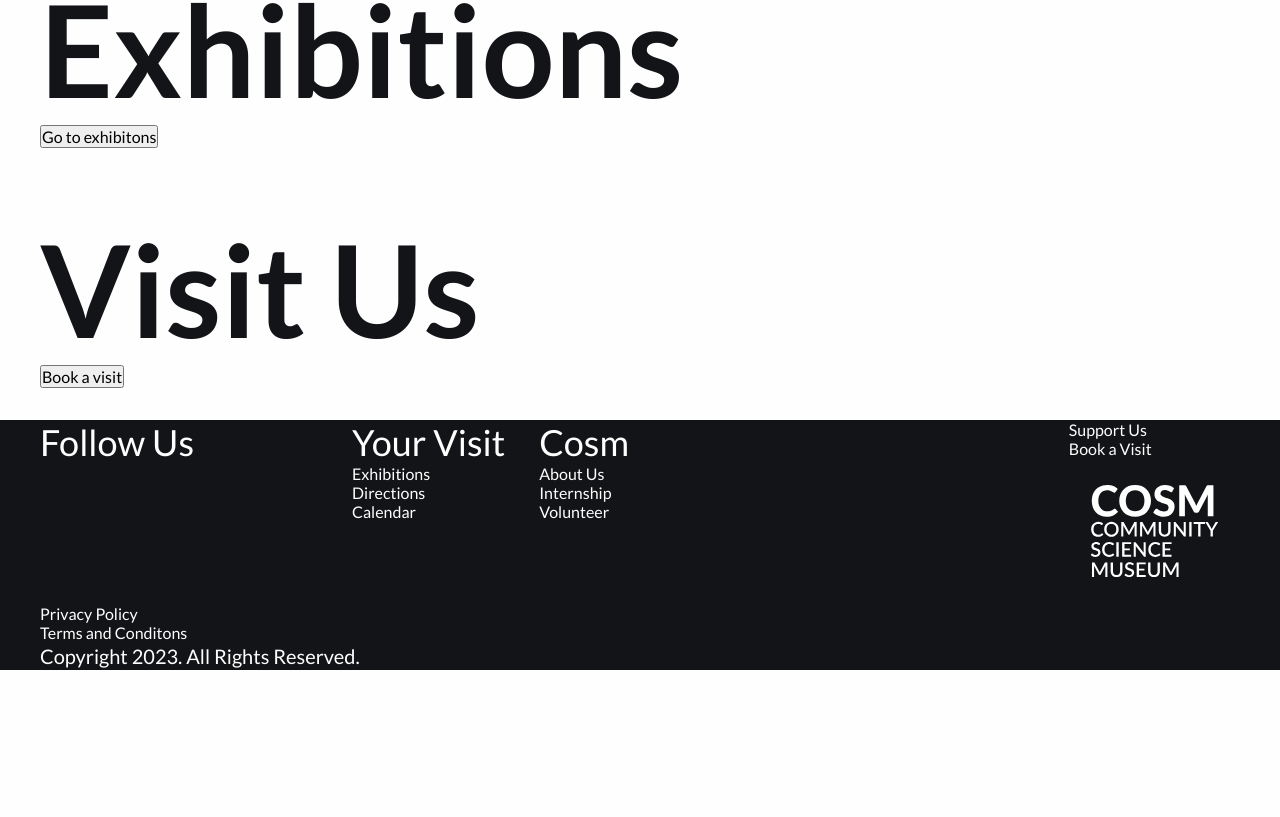
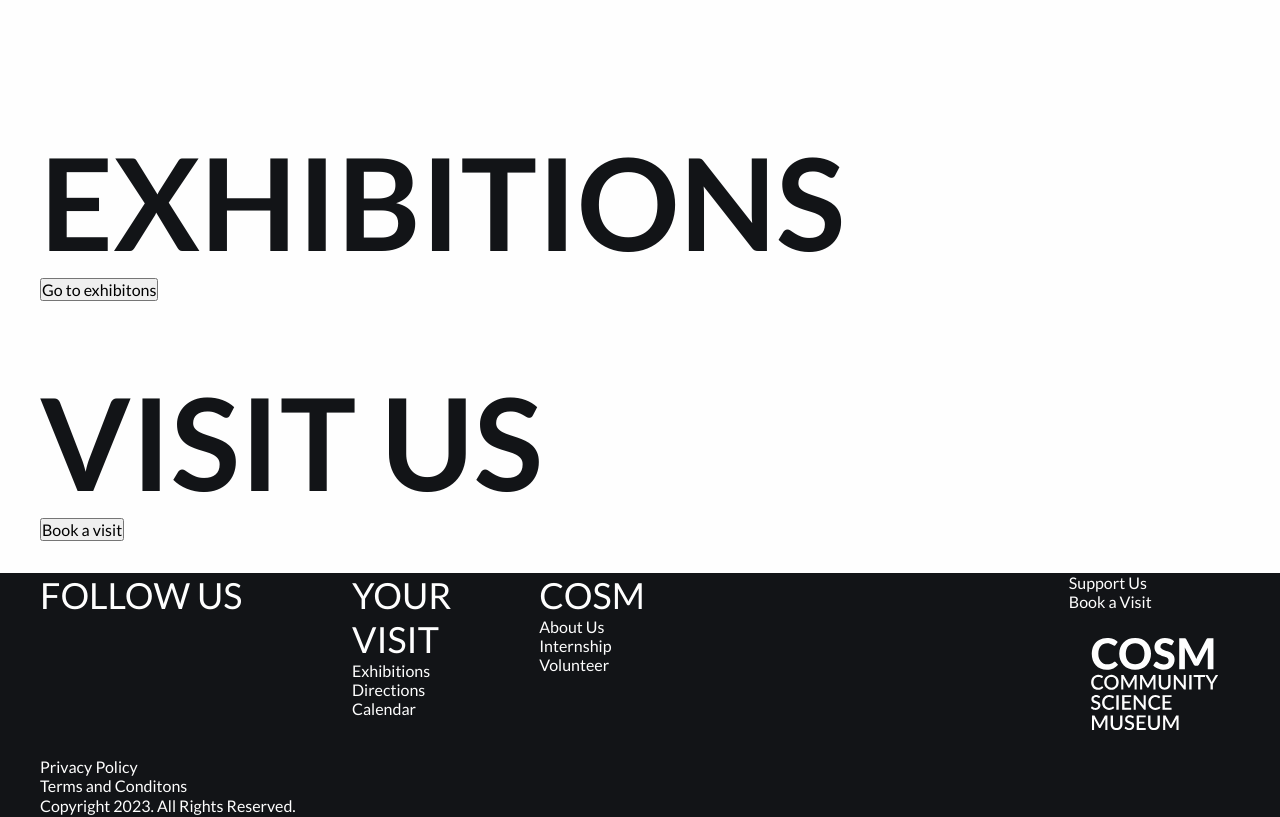
Before and after one commit to aggicreative555/Community-Science-Museum, a plain HTML site: page index.html in a window 1280 px wide. Shown: the part 657-1474 px from the top of the page. Before the commit the page ends 1327 px from the top, so only its background shows below. Drawn offline with nearby package versions, Linux system fonts and the light colour scheme.

Commit message:
style(css): Update font styles
Updated font styles for consistency and readability

```diff
--- a/css/styles.css
+++ b/css/styles.css
@@ -172,6 +172,14 @@ p {
 
 .fw-regular { font-weight: var(--fw-regular); }
 
+.caption {
+    font-size: var(--fs-XS);
+    font-weight: var(--fw-regular)}
+
+.all-caps {
+    text-transform: uppercase;
+}
+
 .nav-link {
     font-size: var(--fs-S);
     font-weight: var(--fw-regular);
```
